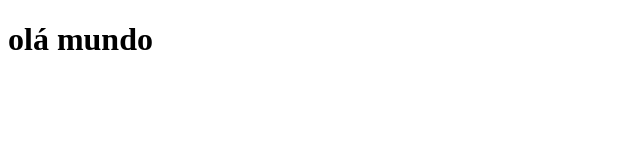
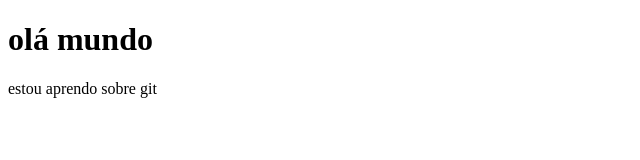
Before and after one commit to Eder1709/Projeto-harve, a plain HTML site: page assets/pages/index.html in a window 1280 px wide. Shown: the whole page, without its empty margins (0-640 px from the left). Drawn offline with Linux system fonts and the light colour scheme.

Commit message:
alteracao

```diff
--- a/assets/pages/index.html
+++ b/assets/pages/index.html
@@ -7,6 +7,7 @@
 </head>
 <body>
     <h1> olá mundo</h1>
+    <p> estou aprendo sobre git</p>
 
 </body>
 </html>
```
